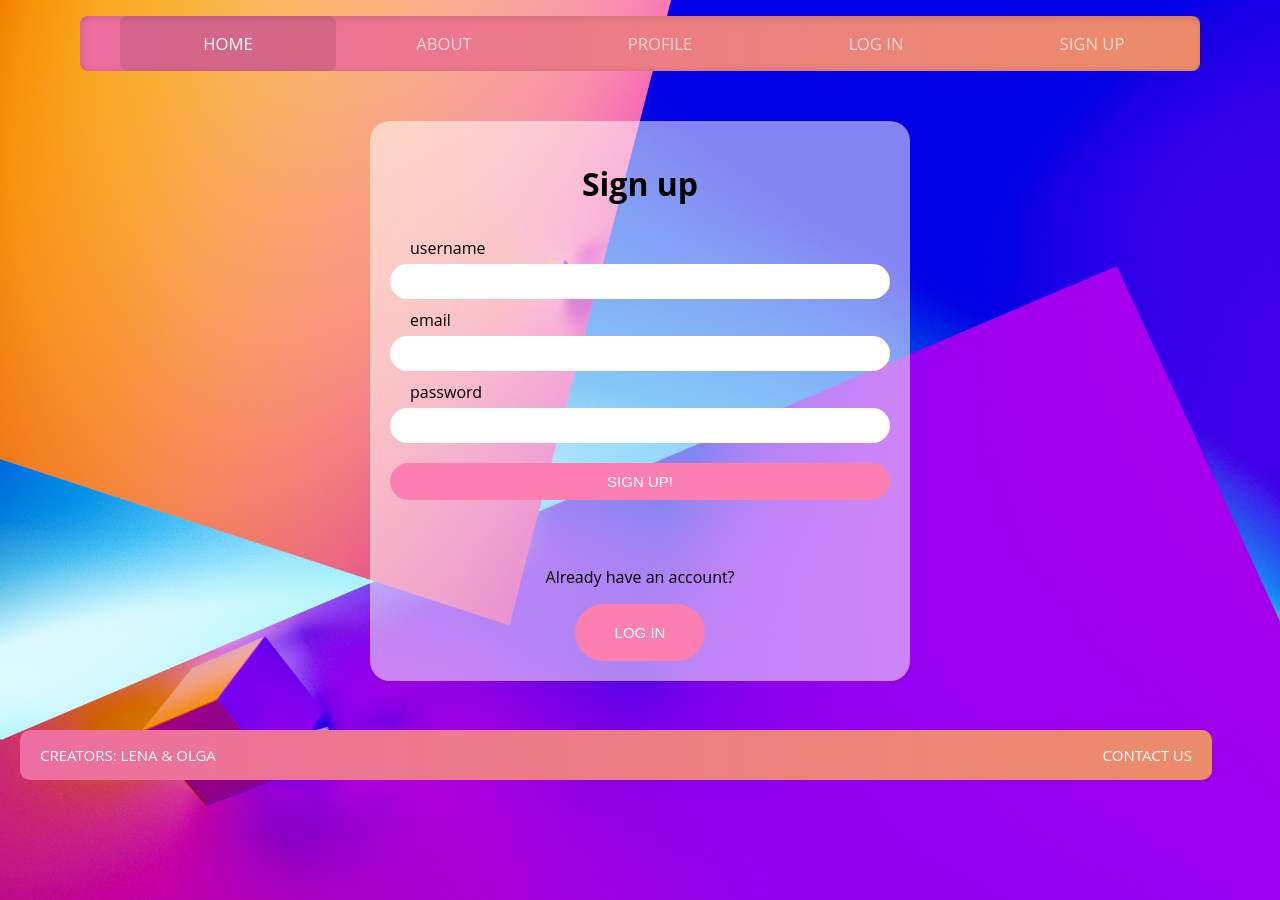
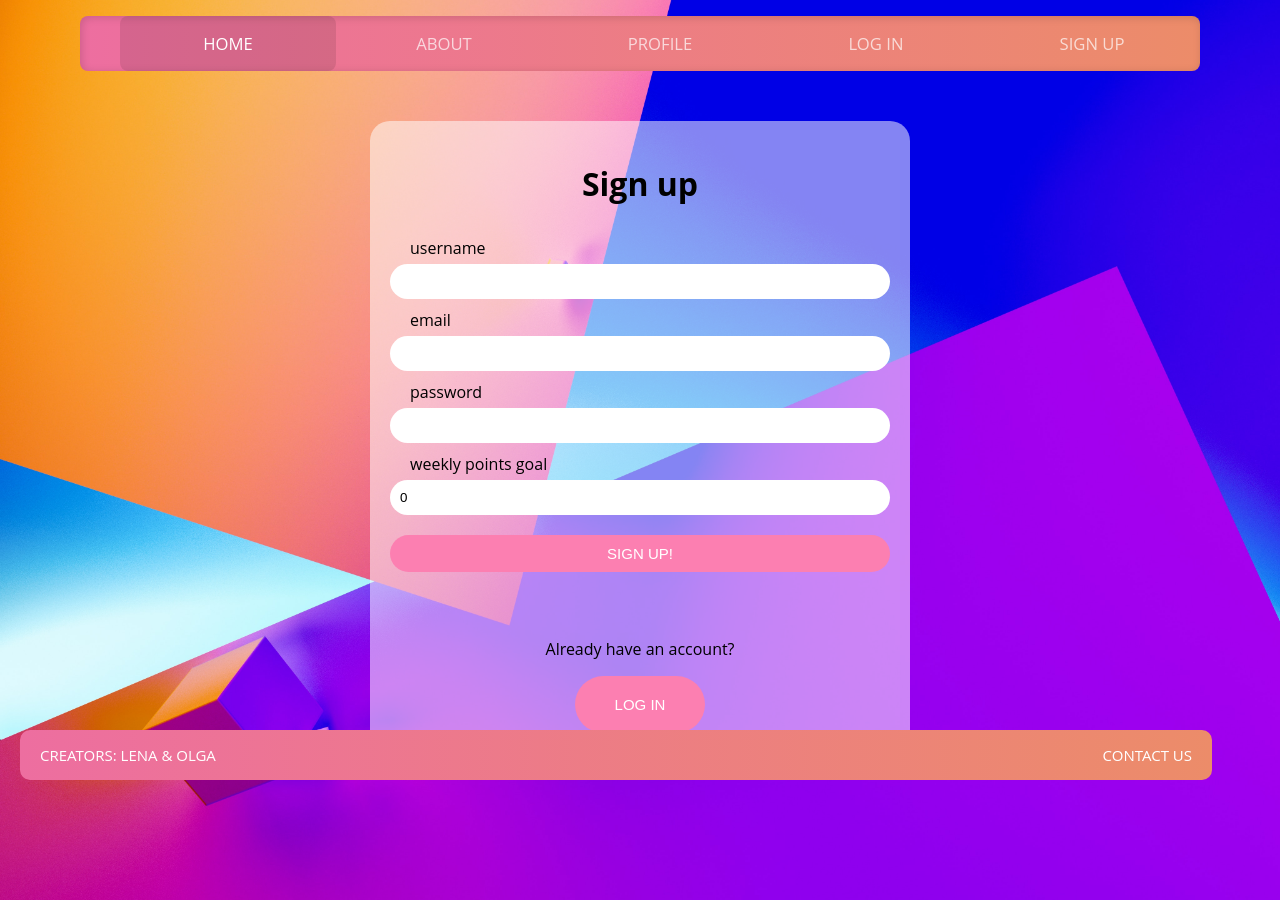
Before and after one commit to lenaimdahl/fun-fair-frontend, a React (Create React App) app: page /signup in a window 1280 px wide. Built offline with nearby package versions, Linux system fonts and the light colour scheme.

Commit message:
weekly goal in signup and points doesn't work

```diff
--- a/src/api/BackendAPIHandler.js
+++ b/src/api/BackendAPIHandler.js
@@ -22,6 +22,11 @@ export class BackendAPI {
       }
       return config;
     });
+  }
+
+  async getUserData() {
+    const { data } = await this.api.get("/api/user");
+    return data;
   }
 
   async getNonFriends() {
--- a/src/component/Points.jsx
+++ b/src/component/Points.jsx
@@ -2,9 +2,10 @@ import React, { useEffect, useState } from "react";
 import { BackendAPI } from "../api/BackendAPIHandler";
 
 function Points() {
+
   const [events, setEvents] = useState([]);
   const [weekPoints, setWeekPoints] = useState("");
-  const [value, setValue] = useState(0);
+  const [weeklyGoal, setWeeklyGoal] = useState("");
   const backendAPIInstance = new BackendAPI();
 
   useEffect(() => {
@@ -55,39 +56,29 @@ function Points() {
 
   }, [events]);
 
+  useEffect(() => {
+    const fetchUserData = async () => {
+      const fetchedUser = await backendAPIInstance.getUserData();
+      console.log("user data for point goal", fetchedUser);
 
+      // setWeeklyGoal(weekEvents);
+    };
 
-  //   let initialPointCount= 0;
-  //   let weekPointsSum = 0 + weekPointsfromEvents;
+    fetchUserData();
 
-  // useEffect(() => {
-  //   setWeekPoints(sumOfPoints);
-  // }, []);
-
-  const handleChange = (e) => {
-    e.preventDefault();
-    setValue(parseInt(e.target.value));
-  };
-
-  // const inputValue = document.getElementById("input-points").value;
-  // console.log("log of input value", inputValue);
+  }, []);
 
   return (
     <div className="points-box">
       <div>
         <p>Your score: {weekPoints}</p>
         <p>
-          Your weekly goal:{" "}
-          <input
-            id="input-points"
-            type="number"
-            value={value}
-            onChange={handleChange}
-          />
+          Your weekly goal:
+          {/* {weeklyGoal} */}
         </p>
       </div>
       <div className="points-image">
-        {/* {{ weekPoints } > { inputValue } ? <p>🥳</p> : <p>🥴</p>} */}
+        {/* {{ weekPoints } > { weeklyGoal } ? <p>🥳</p> : <p>🥴</p>} */}
       </div>
     </div>
   );
--- a/src/pages/Profile.jsx
+++ b/src/pages/Profile.jsx
@@ -4,7 +4,6 @@ import { AuthContext } from "../context/auth.context";
 import AddEvent from "../component/AddEvent";
 import Calendar from "../component/Calendar";
 import MoodSelection from "../component/MoodSelection";
-import WeeklyMood from "../component/WeeklyMood";
 import NewEvent from "../component/NewEvent";
 import AddFriend from "../component/AddFriend";
 import ShowFriends from "../component/ShowFriends";
@@ -20,7 +19,7 @@ function Profile() {
       </div>
       <div className="calendar-flex">
         <div className="left-side">
-          <Points />
+          <Points/>
           <Calendar />
         </div>
         <div className="right-side-menu">
--- a/src/pages/Signup.jsx
+++ b/src/pages/Signup.jsx
@@ -7,16 +7,18 @@ function Signup() {
   const [username, setUsername] = useState("");
   const [password, setPassword] = useState("");
   const [email, setEmail] = useState("");
+  const [weeklyGoal, setWeeklyGoal] = useState("0");
   const [errorMessage, setErrorMessage] = useState(undefined);
 
   const navigate = useNavigate();
   const handleUsername = (event) => setUsername(event.target.value);
   const handleEmail = (event) => setEmail(event.target.value);
   const handlePassword = (event) => setPassword(event.target.value);
+  const handlePoints = (event) => setWeeklyGoal(event.target.value);
 
   const handleSignup = (event) => {
     event.preventDefault();
-    const requestBody = { username, password, email };
+    const requestBody = { username, password, email, weeklyGoal };
 
     axios
       .post(`http://localhost:5005/auth/signup`, requestBody)
@@ -49,6 +51,13 @@ function Signup() {
           value={password}
           onChange={handlePassword}
         />
+        <label>weekly points goal</label>
+        <input
+          type="text"
+          name="weeklyGoal"
+          value={weeklyGoal}
+          onChange={handlePoints}
+        />
         <button type="submit">Sign up!</button>
       </form>
       {errorMessage && <p className="error-message">{errorMessage}</p>}
```
